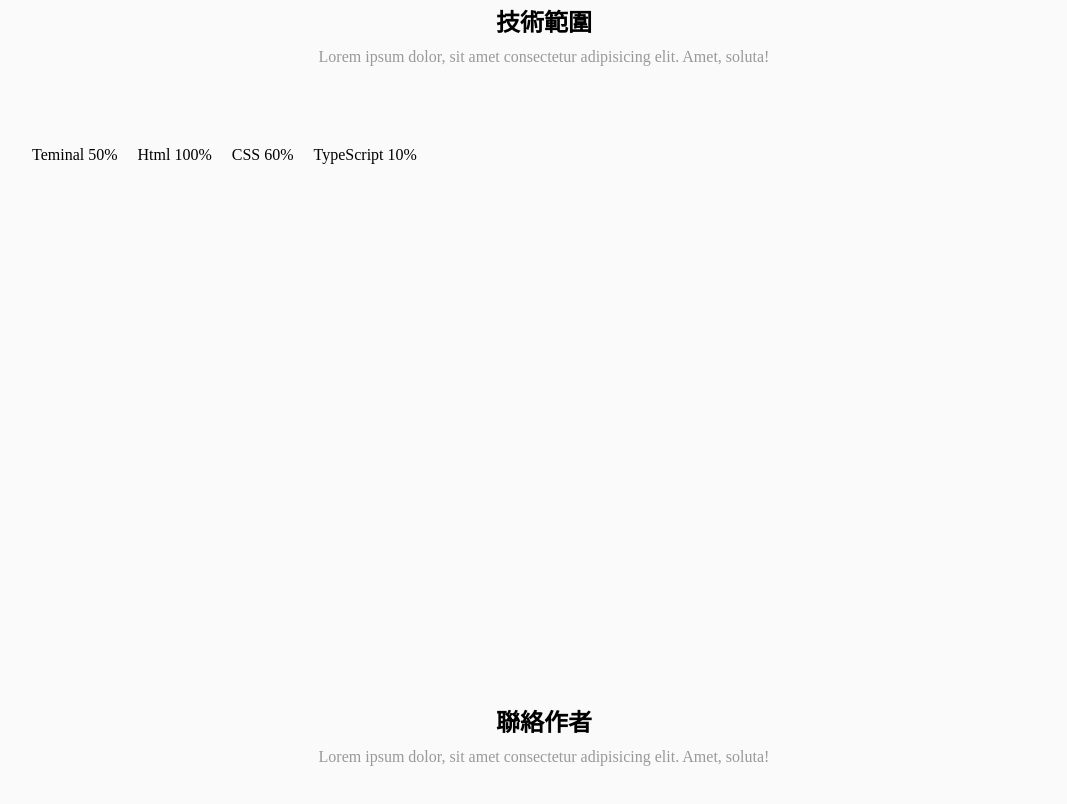
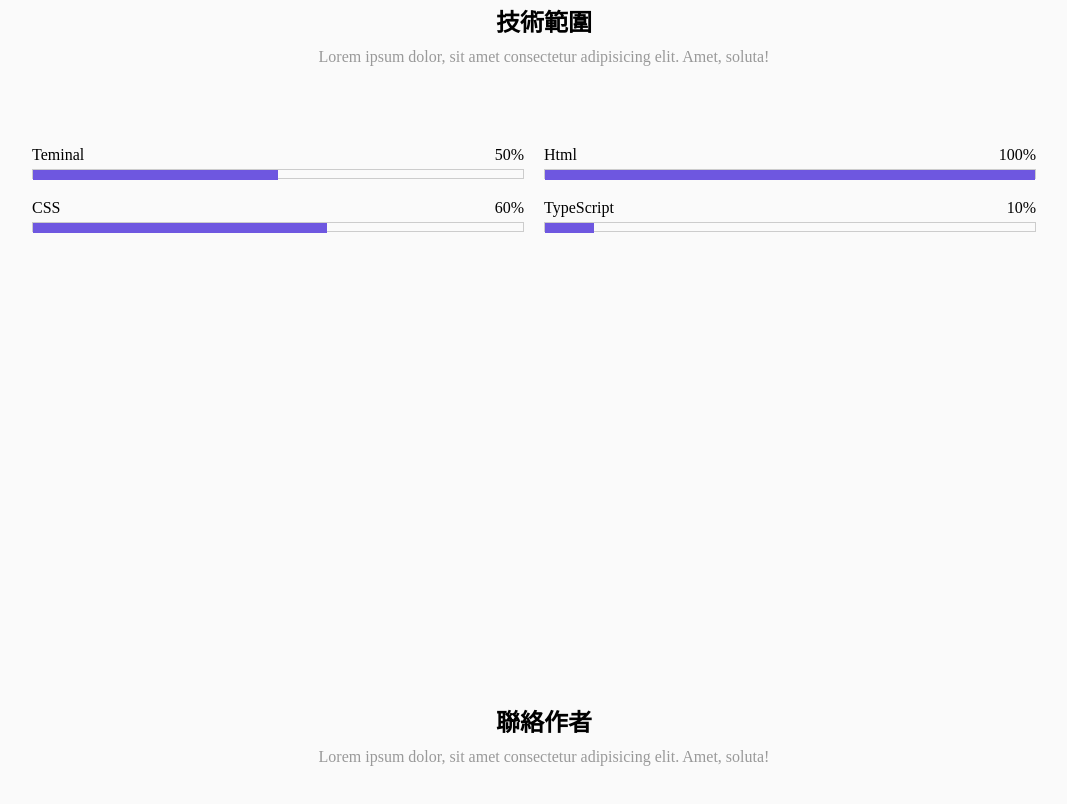
Before and after one commit to mcu-113-1-web-13130391/mcu-113-1-web-13130391-final, a plain HTML site: page src/index.html in a window 1280 px wide. Shown: the part 1593-2397 px from the top of the page, without its empty margins (96-1163 px from the left). Drawn offline with Linux system fonts and the light colour scheme.

Commit message:
feat(skill): 技術範圍進度條樣式實作

```diff
--- a/src/index.html
+++ b/src/index.html
@@ -87,24 +87,36 @@
                 <span>Teminal</span>
                 <span>50%</span>
               </span>
+              <div class="progress-bar-wrap">
+                <div class="progress-bar" style="width: 50%"></div>
+              </div>
             </div>
             <div class="skill-item">
               <span class="skill">
                 <span>Html</span>
                 <span>100%</span>
               </span>
+              <div class="progress-bar-wrap">
+                <div class="progress-bar" style="width: 100%"></div>
+              </div>
             </div>
             <div class="skill-item">
               <span class="skill">
                 <span>CSS</span>
                 <span>60%</span>
               </span>
+              <div class="progress-bar-wrap">
+                <div class="progress-bar" style="width: 60%"></div>
+              </div>
             </div>
             <div class="skill-item">
               <span class="skill">
                 <span>TypeScript</span>
                 <span>10%</span>
               </span>
+              <div class="progress-bar-wrap">
+                <div class="progress-bar" style="width: 10%"></div>
+              </div>
             </div>
           </div>
         </section>
--- a/src/scss/_skill.scss
+++ b/src/scss/_skill.scss
@@ -4,12 +4,24 @@
   gap: 20px;
   flex-wrap: wrap;
   .skill-item {
-    flex-basis: calc(50%-20px);
+    flex-basis: calc(50% - 20px);
+    display: flex;
+    flex-direction: column;
+    gap: 5px;
 
     .skill {
       display: flex;
       justify-content: space-between;
       align-items: center;
     }
+    .progress-bar-wrap {
+      height: 10px;
+      border: 1px solid #ccc;
+
+      .progress-bar {
+        height: 10px;
+        background-color: var(--first-color);
+      }
+    }
   }
 }
```
Also changed, not shown: src/style.min.css, 1 other file.
